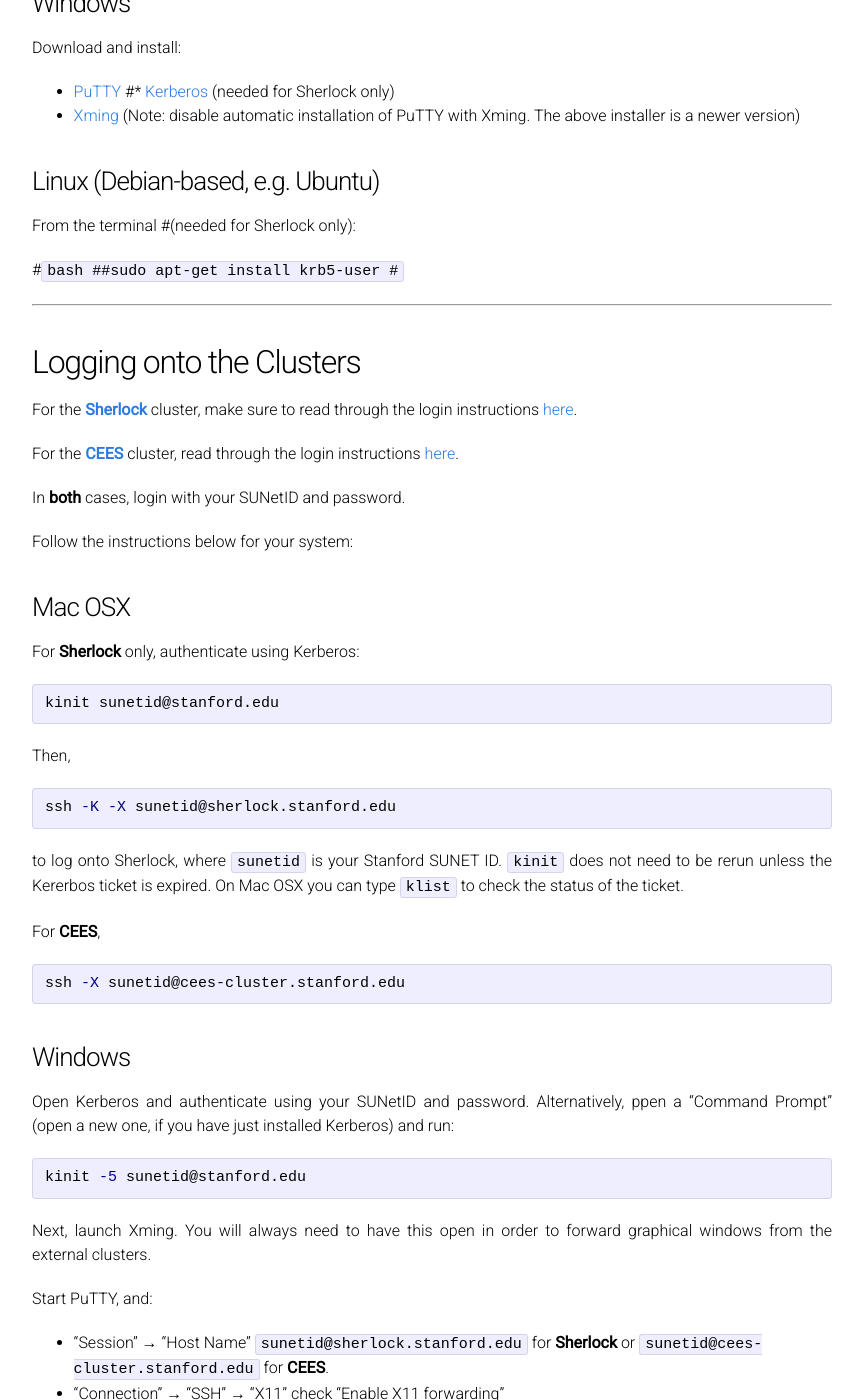
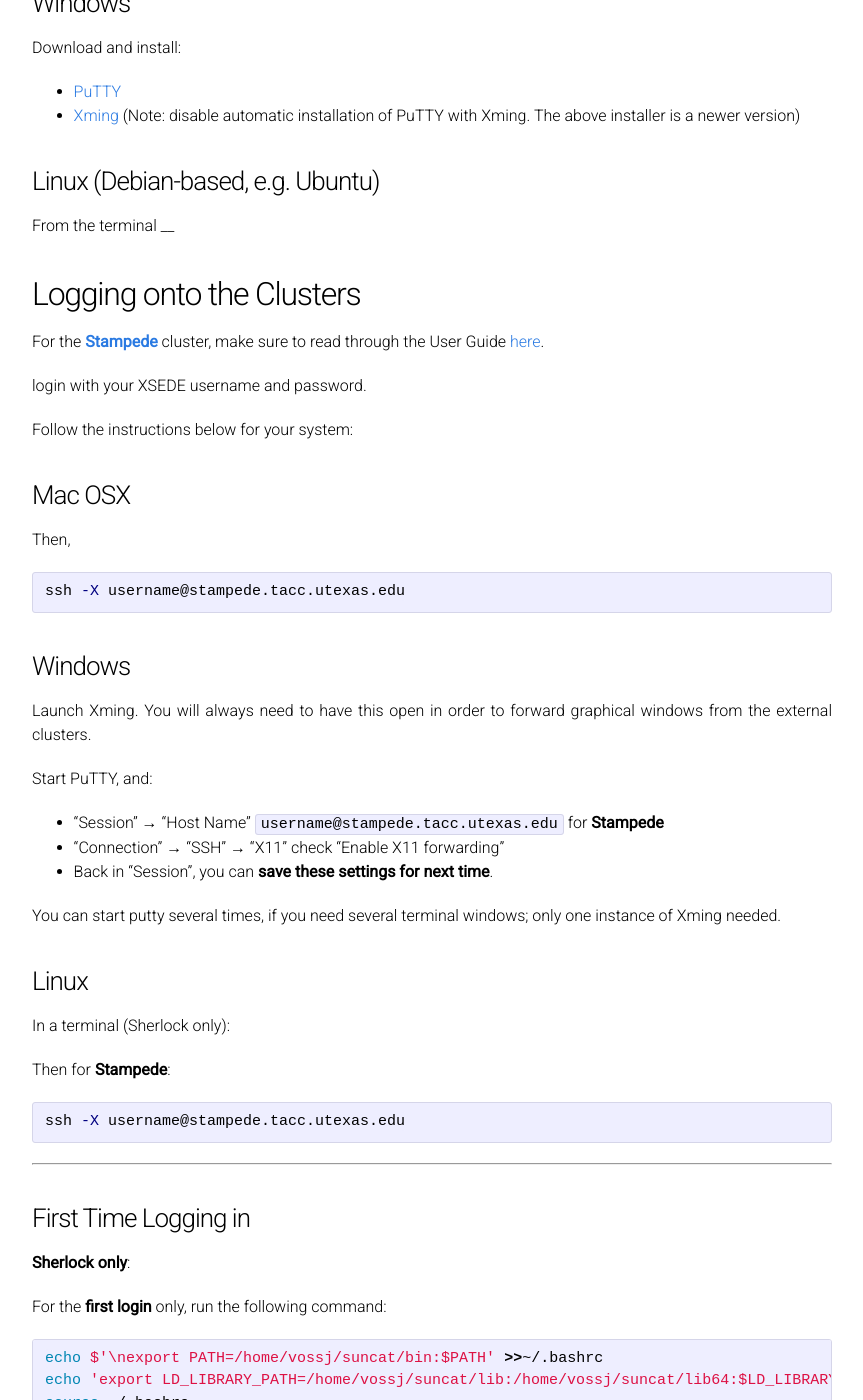
Before and after one commit to vojale/CBE544-2018.github.io, a Jekyll site: the page built from Clusters.md, in a window 1280 px wide and 1400 px high, scrolled down 1100 px. Shown: the whole window, without its empty margins (208-1071 px from the left). Built offline with Jekyll 4.4.1, drawn with Linux system fonts in a browser that asks for light colours; our own code applies the rules of GitHub Pages for plain Markdown files; some of the changed text lies outside the part shown.

Commit message:
edited through line 100

````diff
--- a/Clusters.md
+++ b/Clusters.md
@@ -45,96 +45,52 @@ echo $'\nHost *\n ForwardX11Timeout 1000000\n' >>~/.ssh/config
 Download and install:
 
 * [PuTTY](http://www.putty.org/)
-#* [Kerberos](http://uit.stanford.edu/service/kerberos) (needed for Sherlock only)
 * [Xming](http://sourceforge.net/projects/xming/) (Note: disable automatic installation of PuTTY with Xming. The above installer is a newer version)
 
 
 ### Linux (Debian-based, e.g. Ubuntu)
-From the terminal #(needed for Sherlock only):
-
-#```bash
-##sudo apt-get install krb5-user
-#```
-
+From the terminal
 ____
 
 <a name='logging'></a>
 
 ## Logging onto the Clusters
 
-For the [**Sherlock**](http://sherlock.stanford.edu) cluster, make sure to read through the login instructions [here](http://sherlock.stanford.edu/mediawiki/index.php/LogonCluster).
+For the [**Stampede**](http://stampede.tacc.utexas.edu) cluster, make sure to read through the User Guide [here](https://portal.tacc.utexas.edu/user-guides/stampede).
 
-For the [**CEES**](http://cees.stanford.edu) cluster, read through the login instructions [here](http://cees.stanford.edu/docs/GettingStarted2013.pdf).
-
-In **both** cases, login with your SUNetID and password.
+login with your XSEDE username and password.
 
 Follow the instructions below for your system:
 
 ### Mac OSX
 
-For **Sherlock** only, authenticate using Kerberos:
-
-```bash
-kinit sunetid@stanford.edu
-```
-
 Then,
 
 ```bash
-ssh -K -X sunetid@sherlock.stanford.edu
-```
-
-to log onto Sherlock, where ```sunetid``` is your Stanford SUNET ID. ```kinit``` does not need to be rerun unless the Kererbos ticket is expired. On Mac OSX you can type ```klist``` to check the status of the ticket.
-
-For **CEES**,
-
-```bash
-ssh -X sunetid@cees-cluster.stanford.edu
+ssh -X username@stampede.tacc.utexas.edu
 ```
 
 ### Windows
-
-Open Kerberos and authenticate using your SUNetID and password. Alternatively, ppen a “Command Prompt” (open a new one, if you have just installed Kerberos) and run:
-
-```bash
-kinit -5 sunetid@stanford.edu
-```
-
-Next, launch Xming. You will always need to have this open in order to forward graphical windows from the external clusters.
+Launch Xming. You will always need to have this open in order to forward graphical windows from the external clusters.
 
 Start PuTTY, and:
 
-* “Session” → “Host Name” `sunetid@sherlock.stanford.edu` for **Sherlock** or `sunetid@cees-cluster.stanford.edu` for **CEES**.
+* “Session” → “Host Name” `username@stampede.tacc.utexas.edu` for **Stampede**
 * “Connection” → “SSH” → “X11” check “Enable X11 forwarding”
 * Back in “Session”, you can **save these settings for next time**.
 
-You can start putty several times, if you need several terminal windows; only one instance of kinit and Xming needed.
+You can start putty several times, if you need several terminal windows; only one instance of Xming needed.
 
 
 ### Linux ###
 
 In a terminal (Sherlock only):
 
-```bash
-kinit sunetid@stanford.edu
-```
-
-Then for **Sherlock**:
+Then for **Stampede**:
 
 ```bash
-ssh -X sunetid@sherlock.stanford.edu
+ssh -X username@stampede.tacc.utexas.edu
 ```
-
-Open new terminals to run ssh again if you need several terminals on sherlock;
-`kinit` only needs to be run once per boot (or as long as the Kerberos ticket remains valid). Type `klist` to check the ticket's status.
-
-For **CEES**:
-
-```bash
-ssh -X sunetid@cees-cluster.stanford.edu
-```
-
-
 ____
 
 <a name='first-time'></a>
````
